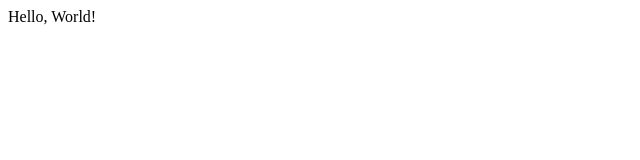
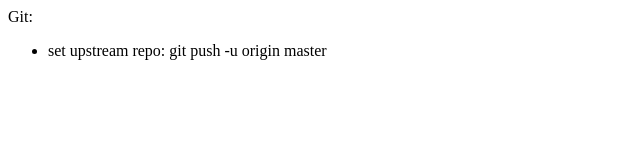
Before and after one commit to daynew/daynew.github.com, a plain HTML site: page index.html in a window 1280 px wide. Shown: the whole page, without its empty margins (0-640 px from the left). Drawn offline with Linux system fonts and the light colour scheme.

Commit message:
added git note

```diff
--- a/index.html
+++ b/index.html
@@ -3,6 +3,9 @@
     <title>wowwow, nice job handsome</title>
 </head>
 <body>
-Hello, World!
+Git:
+<ul>
+<li>set upstream repo: git push -u origin master</li>
+</u>
 </body>
 </html>
```
